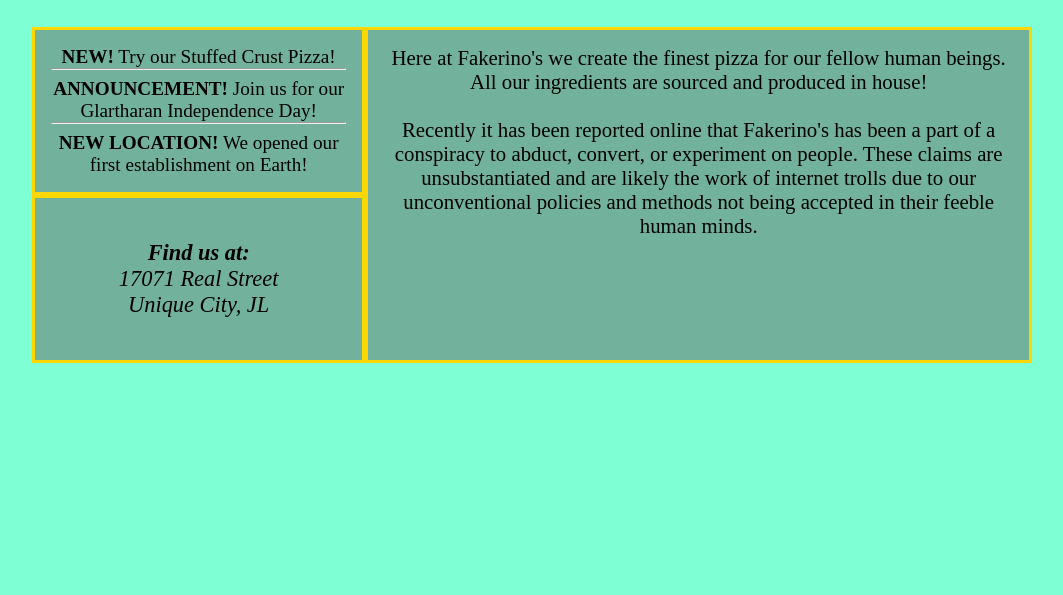
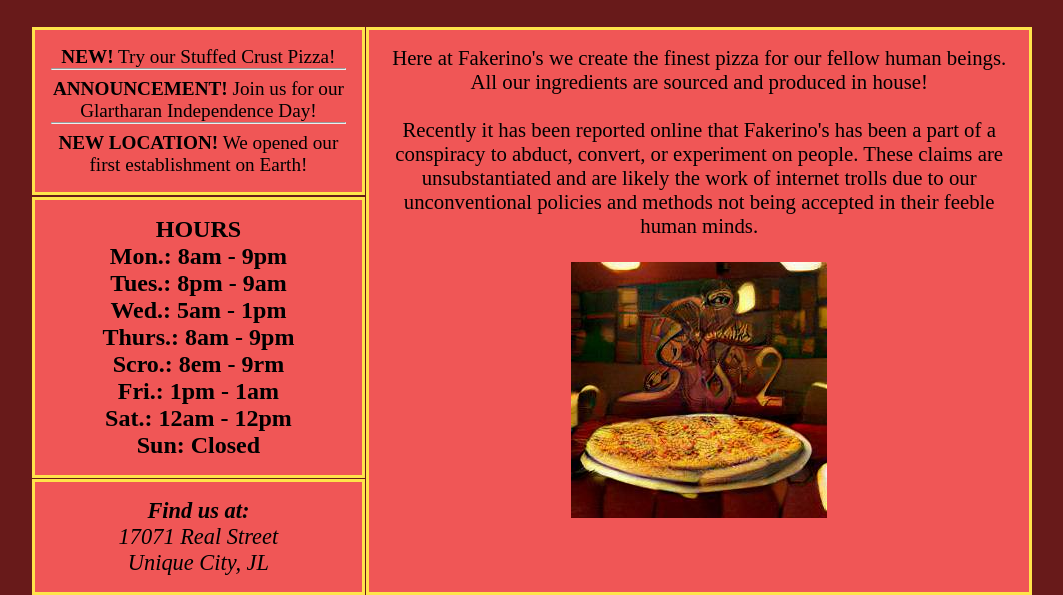
Before and after one commit to smmmfrd/restaurant-page, a website built with webpack: page dist/index.html in a window 1280 px wide. Shown: the part 358-953 px from the top of the page, without its empty margins (108-1171 px from the left). Before the commit the page ends 800 px from the top, so only its background shows below. Built offline with nearby package versions, Linux system fonts and the light colour scheme.

Commit message:
Add Hours Section and Image to Home Page

```diff
--- a/src/home-page.js
+++ b/src/home-page.js
@@ -1,9 +1,19 @@
+import introImage from './home-images/pizzeria_shot01.png';
+
 function about(){
 
     let about = document.createElement('div');
     about.id = 'about';
 
-    about.innerHTML = '<p>Here at Fakerino\'s we create the finest pizza for our fellow human beings. All our ingredients are sourced and produced in house!</p> <br><p>Recently it has been reported online that Fakerino\'s has been a part of a conspiracy to abduct, convert, or experiment on people. These claims are unsubstantiated and are likely the work of internet trolls due to our unconventional policies and methods not being accepted in their feeble human minds.</p>'
+    let introSection = document.createElement('div');
+    introSection.innerHTML = '<p>Here at Fakerino\'s we create the finest pizza for our fellow human beings. All our ingredients are sourced and produced in house!</p> <br><p>Recently it has been reported online that Fakerino\'s has been a part of a conspiracy to abduct, convert, or experiment on people. These claims are unsubstantiated and are likely the work of internet trolls due to our unconventional policies and methods not being accepted in their feeble human minds.</p><br>';
+    about.appendChild(introSection);
+
+    let img = new Image();
+    img.src = introImage;
+    img.style = '"width: 256; height: 256;"';
+    img.alt = 'an AI generated image of an alien entity sitting in a pizza parlor';
+    about.appendChild(img);
 
     return about;
 }
@@ -28,6 +38,13 @@ function news(){
     return news;
 }
 
+function hours(){
+    let hours = document.createElement('div');
+    hours.id = 'hours';
+    hours.innerHTML = '<h2>HOURS<h2><strong>Mon.: 8am - 9pm<br>Tues.: 8pm - 9am<br>Wed.: 5am - 1pm<br>Thurs.: 8am - 9pm<br>Scro.: 8em - 9rm<br>Fri.: 1pm - 1am<br>Sat.: 12am - 12pm<br>Sun: Closed<br></strong>'
+    return hours;
+}
+
 function address(){
     let address = document.createElement('div');
     address.id = 'address';
@@ -42,6 +59,7 @@ export default function homePage(){
     // ABOUT
     homeContent.appendChild(about());
     homeContent.appendChild(news());
+    homeContent.appendChild(hours());
     homeContent.appendChild(address());
 
     return homeContent;
--- a/src/style.css
+++ b/src/style.css
@@ -1,10 +1,16 @@
+:root{
+    --page-bgc: rgb(104, 26, 26);
+    --border-color: rgb(255, 228, 74);
+    --content-bgc: rgb(240, 86, 86);
+}
+
 * {
     margin: 0;
     text-align: center;
 }
 
 body{
-    background-color: aquamarine;
+    background-color: var(--page-bgc);
     width: min(100%, 1000px);
     margin: auto;
 }
@@ -17,8 +23,8 @@ body{
     padding: 0.5rem 0;
     margin-bottom: 2rem;
 
-    border: 3px solid gold;
-    background-color: rgb(114, 177, 156);
+    border: 3px solid var(--border-color);
+    background-color: var(--content-bgc);
 }
 
 #header > * > h1{
@@ -48,20 +54,23 @@ body{
     gap: 3rem;
 }
 
+/* HOME PAGE */
 #home-content{
     display: grid;
     grid-template-areas:
         "news about"
+        "hours about"
         "address about";
     grid-template-columns: 1fr 2fr;
-    grid-template-rows: 1fr 1fr;
+    grid-template-rows: 1fr;
+    gap: 0.1rem;
 }
 
 #home-content > div{
     padding: 1rem;
 
-    border: 3px solid gold;
-    background-color: rgb(114, 177, 156);
+    border: 3px solid var(--border-color);
+    background-color: var(--content-bgc);
 }
 
 #home-content > #about{
@@ -69,6 +78,7 @@ body{
 
     font-size: 1.3rem;
 }
+
 #home-content > #news{
     grid-area: news;
 
@@ -78,6 +88,11 @@ body{
 
     font-size: 1.2rem;
 }
+
+#home-content > #hours{
+    grid-area: hours;
+}
+
 #home-content > #address{
     grid-area: address;
 
@@ -88,27 +103,29 @@ body{
 }
 
 
-/* MENU */
+/* MENU PAGE */
 #menu-content{
     display: grid;
     grid-template-columns: repeat(3, 1fr);
-    /* gap: 1rem 0; */
+    justify-content: center;
+    gap: .1rem;
 }
 
 .menu-item{
     width: 300px;
     margin: auto;
-    border: 3px solid gold;
-    background-color: rgb(114, 177, 156);
+
+    border: 3px solid var(--border-color);
+    background-color: var(--content-bgc);
 
     font-size: 1.3rem;
     font-weight: bold;
 }
 
-/* Contact */
+/* CONTACT PAGE */
 #contact-content{
-    background-color: rgb(114, 177, 156);
-    border: 3px solid gold;
+    border: 3px solid var(--border-color);
+    background-color: var(--content-bgc);
     padding: 1rem 0;
 }
 
```
Also changed, not shown: dist/189f501434126a05dad6.png (added), dist/3495ee38d9d4e356fe15.png (added), dist/5790de628cf24da9aaae.png (added), dist/76b4c6861a3a268de5fb.png (added), dist/b2aac623478d03637426.png (added), dist/f17538c62616f5a32c73.png (added), dist/main.js, src/home-images/pizzeria_shot01.png (added), src/home-images/pizzeria_shot02.png (added), src/home-images/pizzeria_shot03.png (added), src/home-images/pizzeria_shot04.png (added), src/home-images/pizzeria_shot05.png (added), src/home-images/pizzeria_shot06.png (added).
